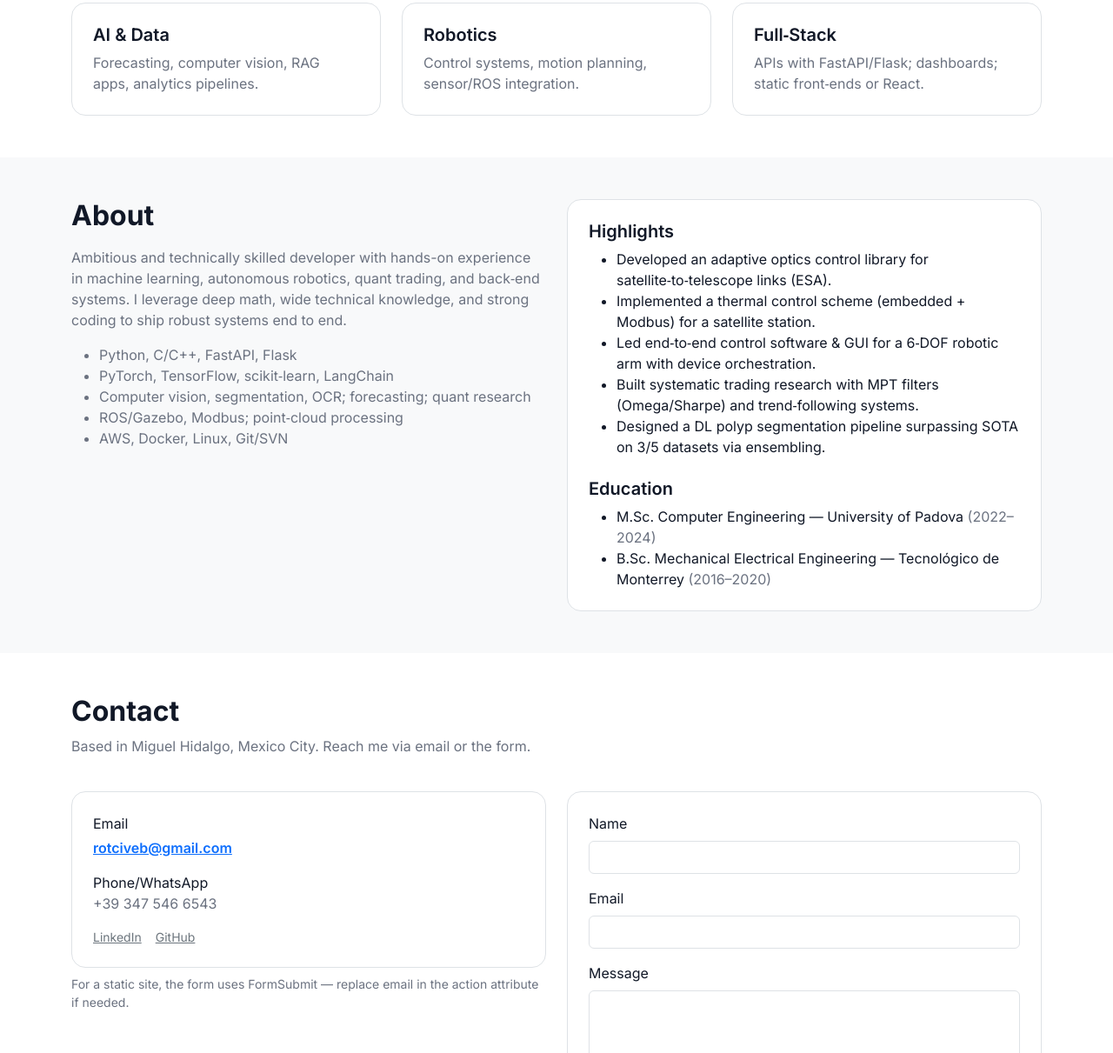
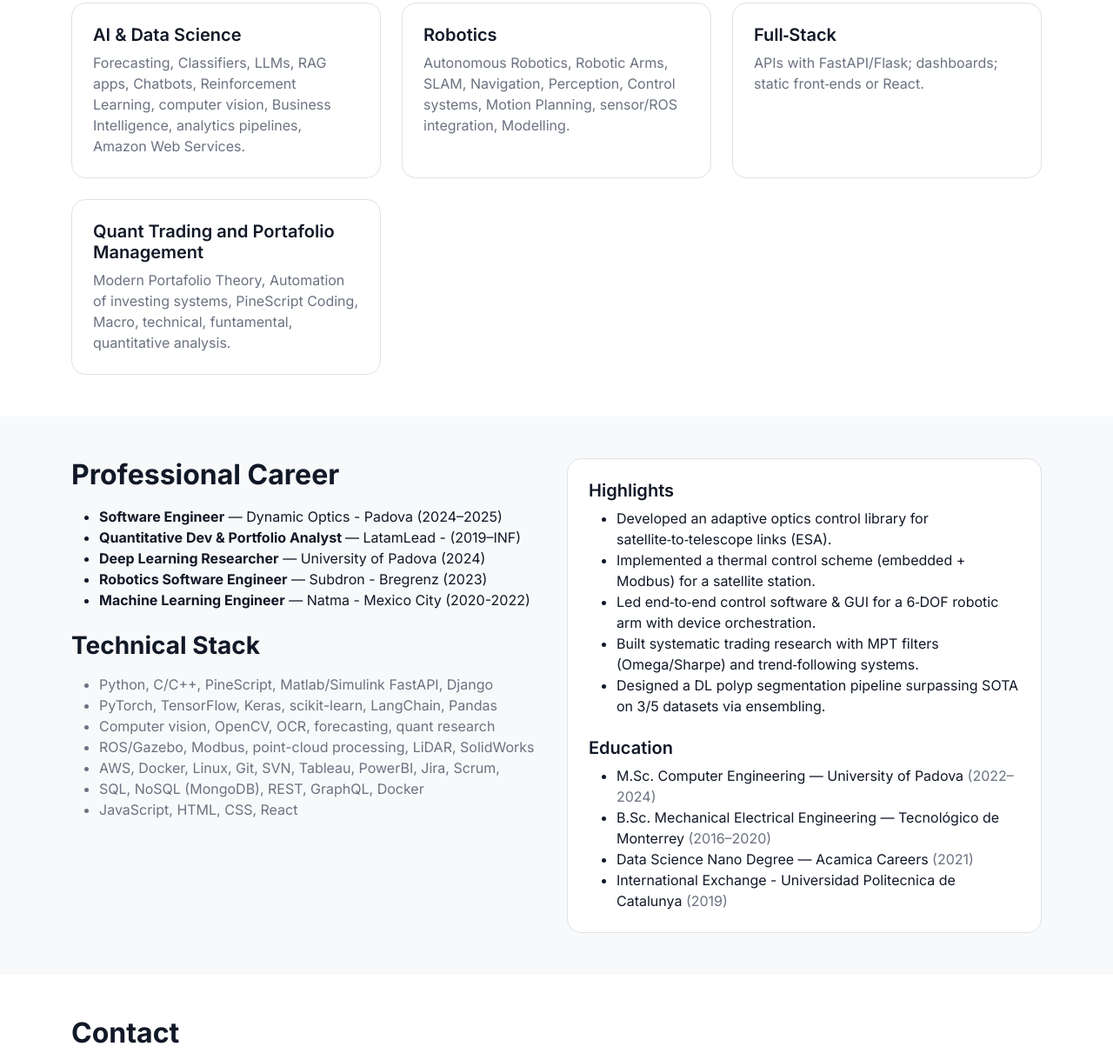
Before and after one commit to victor-velazquez-ai/Personal-Web-Portfolio, a plain HTML site: page index.html in a window 1280 px wide. Shown: the part 1589-2800 px from the top of the page at 87% size. Drawn offline with nearby package versions, Linux system fonts and the light colour scheme.

Commit message:
Education and positions

```diff
--- a/index.html
+++ b/index.html
@@ -51,7 +51,7 @@
             </div>
           </div>
           <div class="col-lg-5 text-center">
-            <img src="assets/img/yo.png" class="img-fluid rounded-4 shadow-sm" alt="Cover visual">
+            <img src="assets/img/yo.png" class="img-fluid rounded-4 shadow-sm" alt="Cover visual"  style="max-width: 250px;">
           </div>
         </div>
       </div>
@@ -126,20 +126,26 @@
 
           <div class="col-md-4">
             <div class="p-4 border rounded-4 h-100 feature">
-              <h5 class="fw-semibold mb-2">AI & Data</h5>
-              <p class="text-secondary mb-0">Forecasting, computer vision, RAG apps, analytics pipelines.</p>
+              <h5 class="fw-semibold mb-2">AI & Data Science</h5>
+              <p class="text-secondary mb-0">Forecasting, Classifiers, LLMs, RAG apps, Chatbots, Reinforcement Learning, computer vision, Business Intelligence, analytics pipelines, Amazon Web Services.</p>
             </div>
           </div>
           <div class="col-md-4">
             <div class="p-4 border rounded-4 h-100 feature">
               <h5 class="fw-semibold mb-2">Robotics</h5>
-              <p class="text-secondary mb-0">Control systems, motion planning, sensor/ROS integration.</p>
+              <p class="text-secondary mb-0">Autonomous Robotics, Robotic Arms, SLAM, Navigation, Perception, Control systems, Motion Planning, sensor/ROS integration, Modelling.</p>
             </div>
           </div>
           <div class="col-md-4">
             <div class="p-4 border rounded-4 h-100 feature">
               <h5 class="fw-semibold mb-2">Full‑Stack</h5>
               <p class="text-secondary mb-0">APIs with FastAPI/Flask; dashboards; static front‑ends or React.</p>
+            </div>
+          </div>
+          <div class="col-md-4">
+            <div class="p-4 border rounded-4 h-100 feature">
+              <h5 class="fw-semibold mb-2">Quant Trading and Portafolio Management</h5>
+              <p class="text-secondary mb-0">Modern Portafolio Theory, Automation of investing systems, PineScript Coding, Macro, technical, funtamental, quantitative analysis.</p>
             </div>
           </div>
         </div>
@@ -151,10 +157,24 @@
     <div class="container">
       <div class="row align-items-start gy-4">
         <div class="col-lg-6">
-            <h2 class="fw-bold mb-3">About</h2>
-            <p class="text-secondary">Ambitious and technically skilled developer with hands-on experience in machine learning, autonomous robotics, quant trading, and back‑end systems. I leverage deep math, wide technical knowledge, and strong coding to ship robust systems end to end.</p>
+          <h2 class="fw-bold mb-3">Professional Career</h2>
+          <ul class="mb-4">
+            <li><strong>Software Engineer</strong> — Dynamic Optics - Padova (2024–2025)</li>
+            <li><strong>Quantitative Dev & Portfolio  Analyst </strong> — LatamLead - (2019–INF)</li>
+            <li><strong>Deep Learning Researcher</strong> — University of Padova (2024)</li>
+            <li><strong>Robotics Software Engineer</strong> — Subdron - Bregrenz (2023)</li>
+            <li><strong>Machine Learning Engineer</strong> — Natma - Mexico City (2020-2022)</li>
+          </ul>
+
+          <h3 class="fw-bold mb-3">Technical Stack</h3>
           <ul class="text-secondary">
-              <li>Python, C/C++, FastAPI, Flask</li><li>PyTorch, TensorFlow, scikit‑learn, LangChain</li><li>Computer vision, segmentation, OCR; forecasting; quant research</li><li>ROS/Gazebo, Modbus; point‑cloud processing</li><li>AWS, Docker, Linux, Git/SVN</li>
+            <li>Python, C/C++, PineScript, Matlab/Simulink FastAPI, Django</li>
+            <li>PyTorch, TensorFlow, Keras, scikit-learn, LangChain, Pandas</li>
+            <li>Computer vision, OpenCV, OCR, forecasting, quant research</li>
+            <li>ROS/Gazebo, Modbus, point-cloud processing, LiDAR, SolidWorks</li>
+            <li>AWS, Docker, Linux, Git, SVN, Tableau, PowerBI, Jira, Scrum,</li>
+            <li>SQL, NoSQL (MongoDB), REST, GraphQL, Docker</li>
+            <li>JavaScript, HTML, CSS, React</li>
           </ul>
         </div>
         <div class="col-lg-6">
@@ -165,10 +185,10 @@
             </ul>
             <h5 class="fw-semibold">Education</h5>
             <ul class="mb-0">
-                <li>M.Sc. Computer Engineering — University of Padova <span class='text-secondary'>(2022–2024)</span></li><li>B.Sc. Mechanical Electrical Engineering — Tecnológico de Monterrey <span class='text-secondary'>(2016–2020)</span></li>
+              <li>M.Sc. Computer Engineering — University of Padova <span class='text-secondary'>(2022–2024)</span></li><li>B.Sc. Mechanical Electrical Engineering — Tecnológico de Monterrey <span class='text-secondary'>(2016–2020)</span></li><li>Data Science Nano Degree — Acamica Careers <span class='text-secondary'>(2021)</span></li><li>International Exchange - Universidad Politecnica de Catalunya <span class='text-secondary'>(2019)</span></li>
             </ul>
           </div>
-          </div>
+
         </div>
       </div>
     </section>
```
Also changed, not shown: 1 other file. Lines whose indentation alone changed are shown as unchanged.
